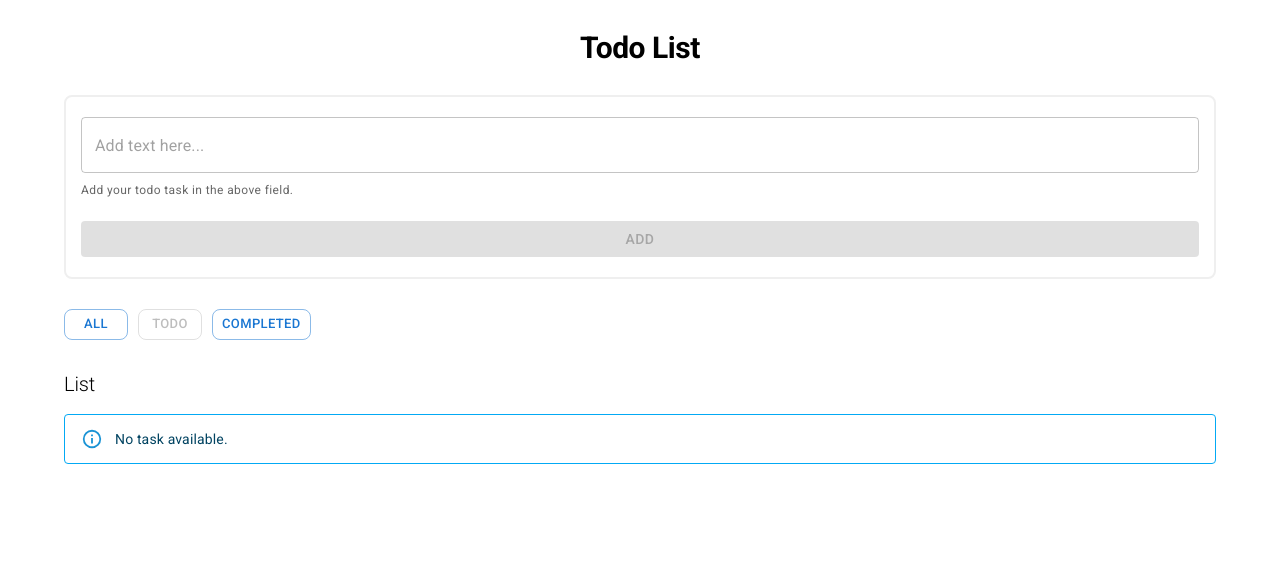
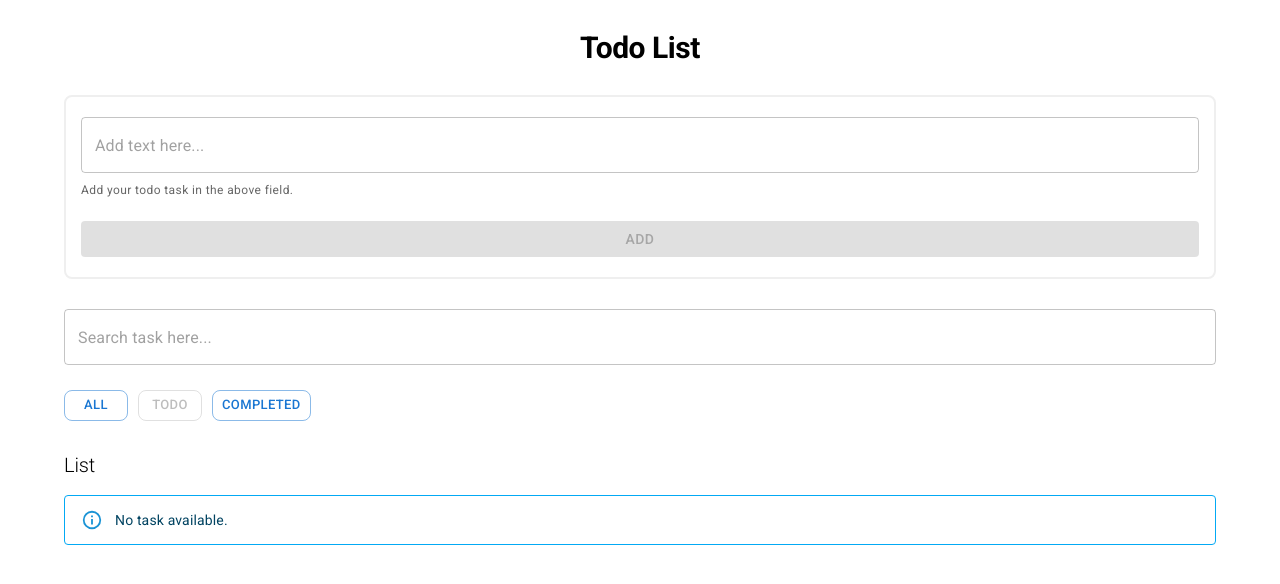
Before and after one commit to shrikant9907/react-todolist, a React (Create React App) app: page / in a window 1280 px wide. Shown: the top 584 px of the page. Built offline with nearby package versions, Linux system fonts and the light colour scheme.

Commit message:
Search todo task

```diff
--- /dev/null
+++ b/src/TodoList/SearchTodoTask.tsx
@@ -0,0 +1,35 @@
+import React from 'react'
+import { Box, TextField, styled } from '@mui/material';
+
+const TodoForm = styled(Box)({
+  marginBottom: "20px",
+})
+
+const TextFieldStyled = styled(TextField)({
+  borderRadius: "8px",
+  marginBottom: "5px",
+})
+
+interface SearchTodoTaskPropTypes {
+  value: string,
+  onSearch: Function,
+}
+
+const SearchTodoTask = ({ onSearch, value }: SearchTodoTaskPropTypes) => {
+
+  return (
+    <div>
+      <TodoForm
+      >
+        <TextFieldStyled
+          fullWidth
+          placeholder='Search task here...'
+          onChange={(e) => onSearch(e.target.value)}
+          value={value}
+        />
+      </TodoForm>
+    </div>
+  )
+}
+
+export default SearchTodoTask;
--- a/src/TodoList/index.tsx
+++ b/src/TodoList/index.tsx
@@ -3,6 +3,7 @@ import AddTodoForm from './AddTodoForm'
 import { Container, Typography, styled } from '@mui/material'
 import TodoTaskList from './TodoTaskList'
 import TodoListFilter from './TodoListFilter'
+import SearchTodoTask from './SearchTodoTask'
 
 const TodoListContainer = styled(Container)({
   width: "100%",
@@ -25,9 +26,10 @@ export interface TodoPropType {
 const TodoList = () => {
 
   const [text, setText] = useState("");
-  const [filterTab, setFilterTab] = useState("Todo");
   const [editTask, setEditTask] = useState<TodoPropType | null>(null);
   const [todoList, setTodoList] = useState<TodoPropType[]>([]);
+  const [filterTab, setFilterTab] = useState("Todo");
+  const [searchKeyword, setSearchKeyword] = useState("");
 
   const handleOnChange = (e: React.ChangeEvent<HTMLInputElement | HTMLTextAreaElement>) => {
     const { value } = e.target;
@@ -109,10 +111,20 @@ const TodoList = () => {
   }
 
   const getFilteredTodoList = (list: any, tab: string) => {
+
+    if (searchKeyword.length > 0) {
+      return todoList.filter((item) => item.text.includes(searchKeyword));
+    }
+
     if (tab.toLowerCase() !== 'all') {
       return todoList.filter((item) => item.status === tab.toLowerCase());
     }
+
     return list;
+  }
+
+  const handleOnSearch = (keyword: string) => {
+    setSearchKeyword(keyword)
   }
 
   const filteredTodoList = getFilteredTodoList(todoList, filterTab);
@@ -125,6 +137,10 @@ const TodoList = () => {
         handleOnSubmit={handleOnSubmit}
         value={text}
         buttonLabel={editTask ? "Update" : "Add"}
+      />
+      <SearchTodoTask
+        value={searchKeyword}
+        onSearch={handleOnSearch}
       />
       <TodoListFilter
         onTabChange={handleOnTabChange}
```
